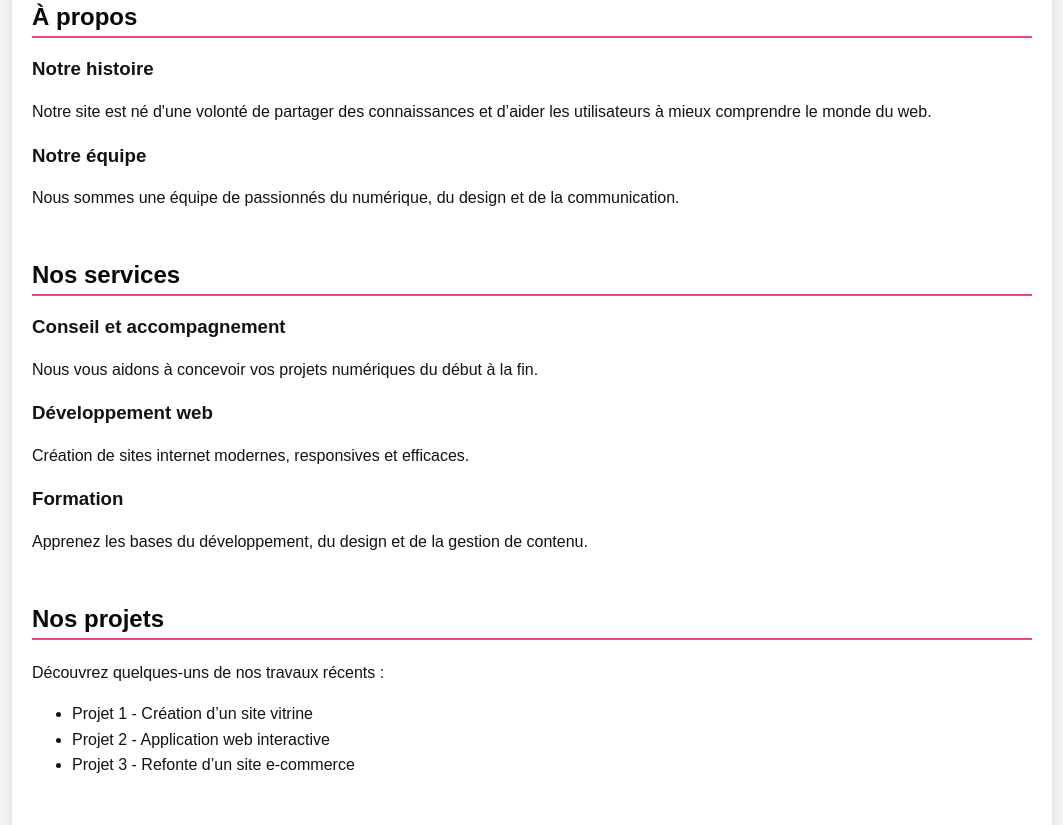
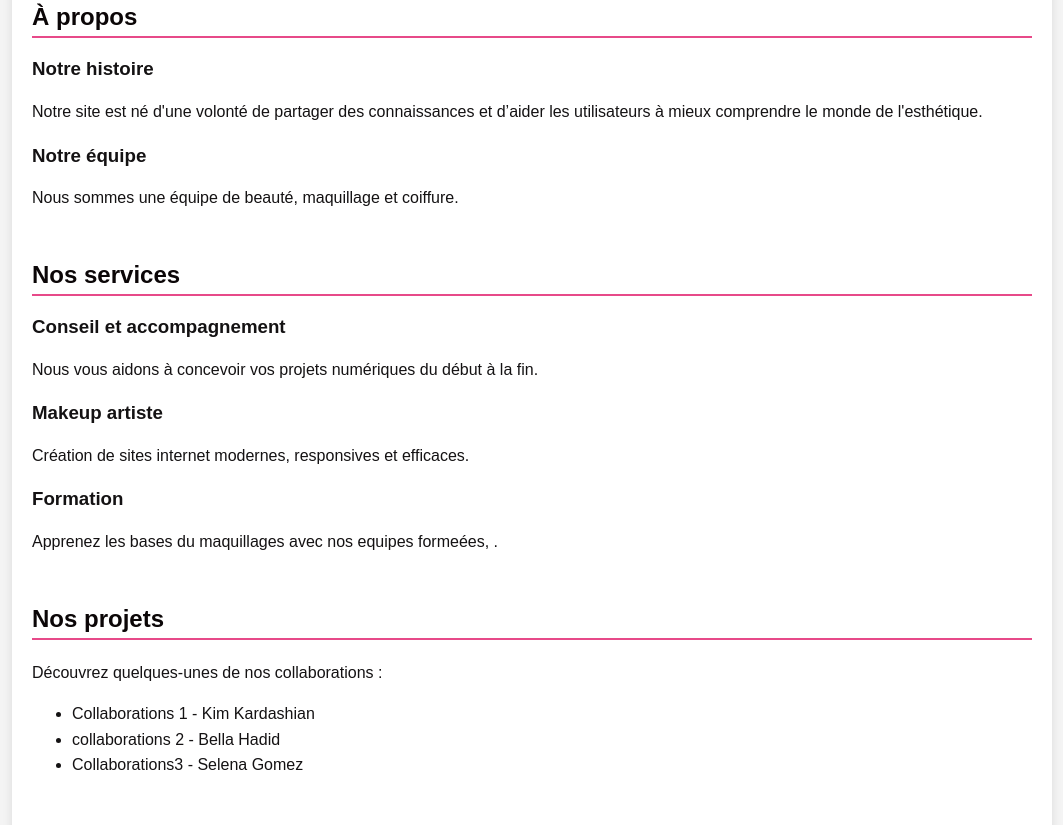
Before and after one commit to lina95-tech/site-internet, a plain HTML site: page index.html in a window 1280 px wide. Shown: the part 773-1598 px from the top of the page, without its empty margins (108-1171 px from the left). Drawn offline with Linux system fonts and the light colour scheme.

Commit message:
Update index.html

```diff
--- a/index.html
+++ b/index.html
@@ -45,11 +45,11 @@
       <h2>À propos</h2>
       <article>
         <h3>Notre histoire</h3>
-        <p>Notre site est né d'une volonté de partager des connaissances et d’aider les utilisateurs à mieux comprendre le monde du web.</p>
+        <p>Notre site est né d'une volonté de partager des connaissances et d’aider les utilisateurs à mieux comprendre le monde de l'esthétique.</p>
       </article>
       <article>
         <h3>Notre équipe</h3>
-        <p>Nous sommes une équipe de passionnés du numérique, du design et de la communication.</p>
+        <p>Nous sommes une équipe de beauté, maquillage et coiffure.</p>
       </article>
     </section>
 
@@ -61,23 +61,23 @@
         <p>Nous vous aidons à concevoir vos projets numériques du début à la fin.</p>
       </article>
       <article>
-        <h3>Développement web</h3>
+        <h3>Makeup artiste</h3>
         <p>Création de sites internet modernes, responsives et efficaces.</p>
       </article>
       <article>
         <h3>Formation</h3>
-        <p>Apprenez les bases du développement, du design et de la gestion de contenu.</p>
+        <p>Apprenez les bases du maquillages avec nos equipes formeées, .</p>
       </article>
     </section>
 
     <!-- Section Projets -->
-    <section id="projets">
+    <section id="Collaboration">
       <h2>Nos projets</h2>
-      <p>Découvrez quelques-uns de nos travaux récents :</p>
+      <p>Découvrez quelques-unes de nos collaborations :</p>
       <ul>
-        <li>Projet 1 - Création d’un site vitrine</li>
-        <li>Projet 2 - Application web interactive</li>
-        <li>Projet 3 - Refonte d’un site e-commerce</li>
+        <li>Collaborations 1 - Kim Kardashian</li>
+        <li>collaborations 2 - Bella Hadid</li>
+        <li>Collaborations3 - Selena Gomez</li>
       </ul>
     </section>
 
@@ -108,7 +108,7 @@
       <a href="#">Politique de confidentialité</a> |
       <a href="#">FAQ</a>
     </div>
-    <p>2025 Mon Site — Tous droits réservés</p>
+    <p>2025 Huda Beauty — Tous droits réservés</p>
   </footer>
   <script src="script.js"></script>
 
```
